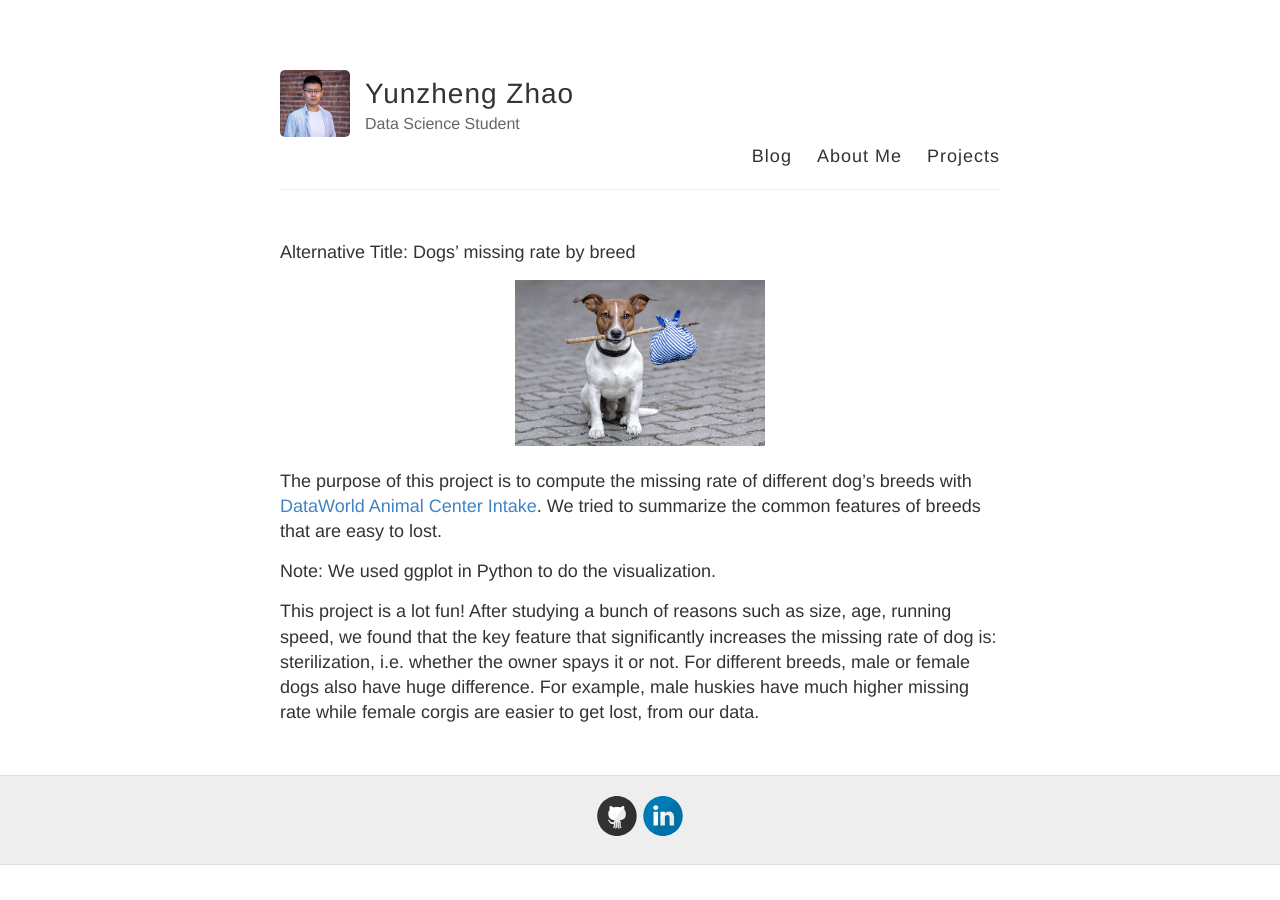
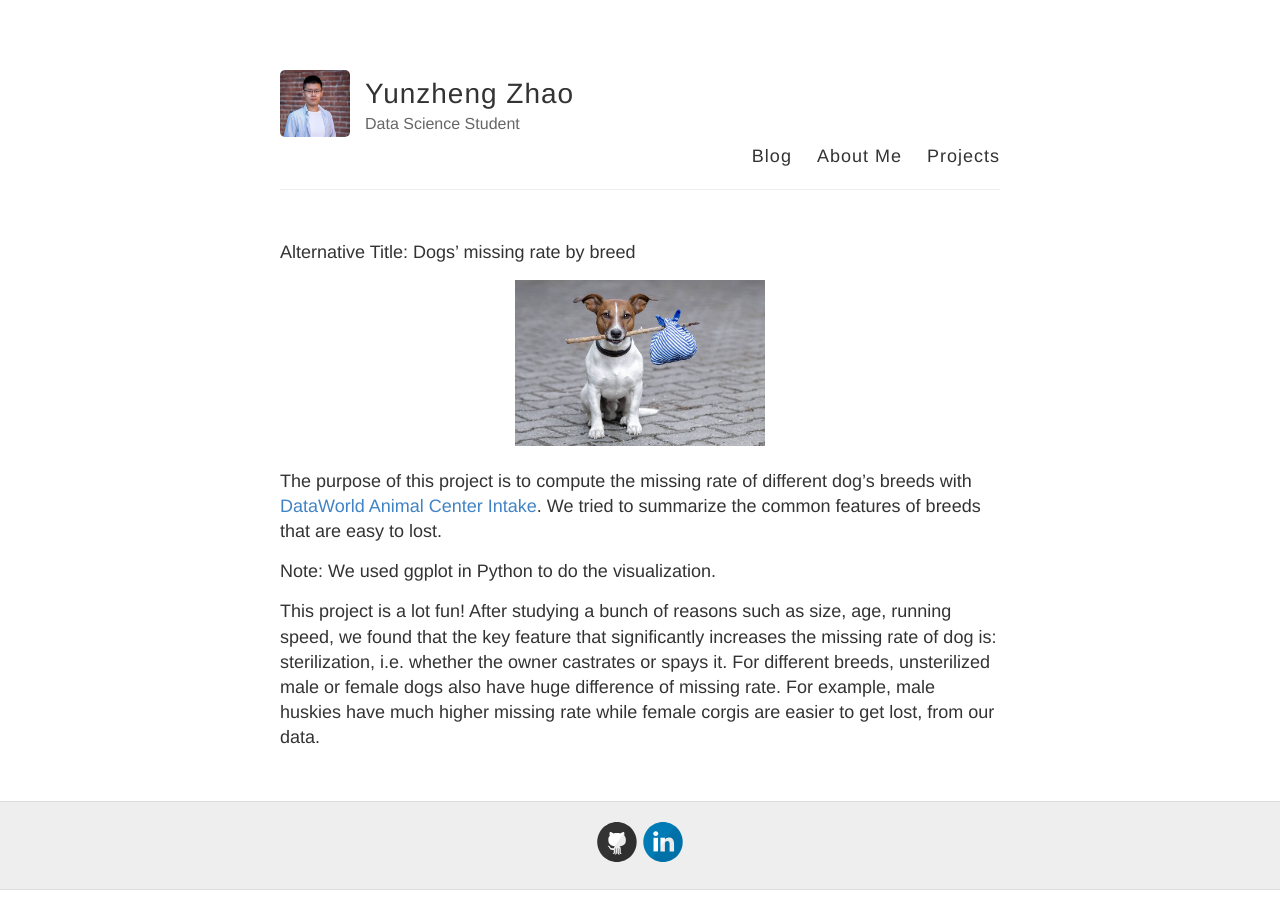
Before and after one commit to reaganzhao/reaganzhao.github.io, a Jekyll site: the page built from _projects/dogs.md, in a window 1280 px wide. Built offline with Jekyll 4.4.1, drawn with Linux system fonts in a browser that asks for light colours.

Commit message:
Update dogs.md

```diff
--- a/_projects/dogs.md
+++ b/_projects/dogs.md
@@ -12,4 +12,4 @@ The purpose of this project is to compute the missing rate of different dog's br
 
 Note: We used ggplot in Python to do the visualization.
 
-This project is a lot fun! After studying a bunch of reasons such as size, age, running speed, we found that the key feature that significantly increases the missing rate of dog is: sterilization, i.e. whether the owner spays it or not. For different breeds, male or female dogs also have huge difference. For example, male huskies have much higher missing rate while female corgis are easier to get lost, from our data.
+This project is a lot fun! After studying a bunch of reasons such as size, age, running speed, we found that the key feature that significantly increases the missing rate of dog is: sterilization, i.e. whether the owner castrates or spays it. For different breeds, unsterilized male or female dogs also have huge difference of missing rate. For example, male huskies have much higher missing rate while female corgis are easier to get lost, from our data.
```
